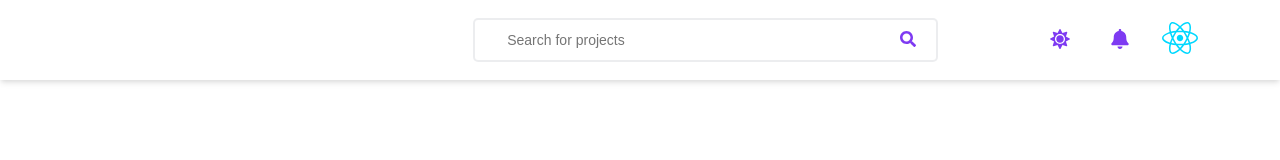
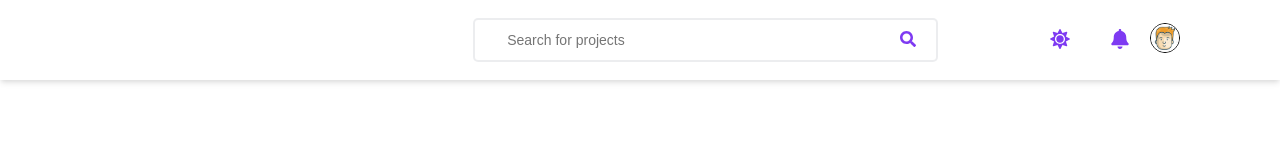
Before and after one commit to gerson0527/Proyecto_creditos, a React (Vite) app: page / in a window 1280 px wide. Shown: the top 160 px of the page. Built offline with nearby package versions, Linux system fonts and the light colour scheme.

Commit message:
se sube una imagen para ver mejor los estilos

```diff
--- a/src/App.css
+++ b/src/App.css
@@ -1,4 +1,3 @@
-@import url('https://fonts.googleapis.com/css2?family=Inter:wght@600&display=swap');
 
 #root {
   max-width: 100%;
@@ -6,6 +5,3 @@
   box-sizing: border-box;
   padding: 0;
 }
-body{
-  font-family: 'Inter', sans-serif;
-}
--- a/src/components/Navbar/Navbar.css
+++ b/src/components/Navbar/Navbar.css
@@ -98,8 +98,8 @@ body{
 }
 .Icons-nombre ul{
     position: absolute;
-    right: 20px;
-    top: 55px;
+    right: 30px;
+    top: 45px;
     padding: 10px;
     min-width: 220px;
     border-radius: 10px;
@@ -111,6 +111,11 @@ body{
 .Icons-nombre ul li {
     width: 100%;
     margin-left: 10px;
+}
+.imagen-person{
+    width: 50%;
+    border: 1px solid black;
+    border-radius: 50px;
 }
 
 .Icons-nombre ul li a{
@@ -140,3 +145,12 @@ body{
 .mover-icon{
     margin-left: 3px;
 }
+
+/* PARTE DE LA IZQUIERDA */
+.parte-izquierda{
+    width: 250px;
+    background-color: #8b5cf6;
+    position: fixed;
+    left: 0;
+    height:100%;
+}
--- a/src/components/Navbar/Navbar.jsx
+++ b/src/components/Navbar/Navbar.jsx
@@ -1,5 +1,5 @@
-import React, { useState } from 'react';
-import Vite from "../../assets/react.svg";
+import  { useState } from 'react';
+import imagen from "../../assets/imagen.jpg";
 import { FaBars, FaSearch , FaMoon, FaSun,FaBell, FaUser, FaCog, FaSignOutAlt  } from 'react-icons/fa';
 import './Navbar.css';
 
@@ -42,7 +42,7 @@ const Navbar = () => {
                 <div className="Icons-nombre">
                     <li onClick={handleImagenClick}>
                         <a href=''>
-                        <img src={Vite} alt="Nombre de la persona" />
+                        <img src={imagen} alt="Nombre de la persona" className='imagen-person' />
                         </a>
                     </li>
                     <ul className={`${mostrarOpciones ? 'Icons-nombre-aparecer' : 'Icons-nombre-ul'}`}>
```
Also changed, not shown: src/assets/imagen.jpg (added).
